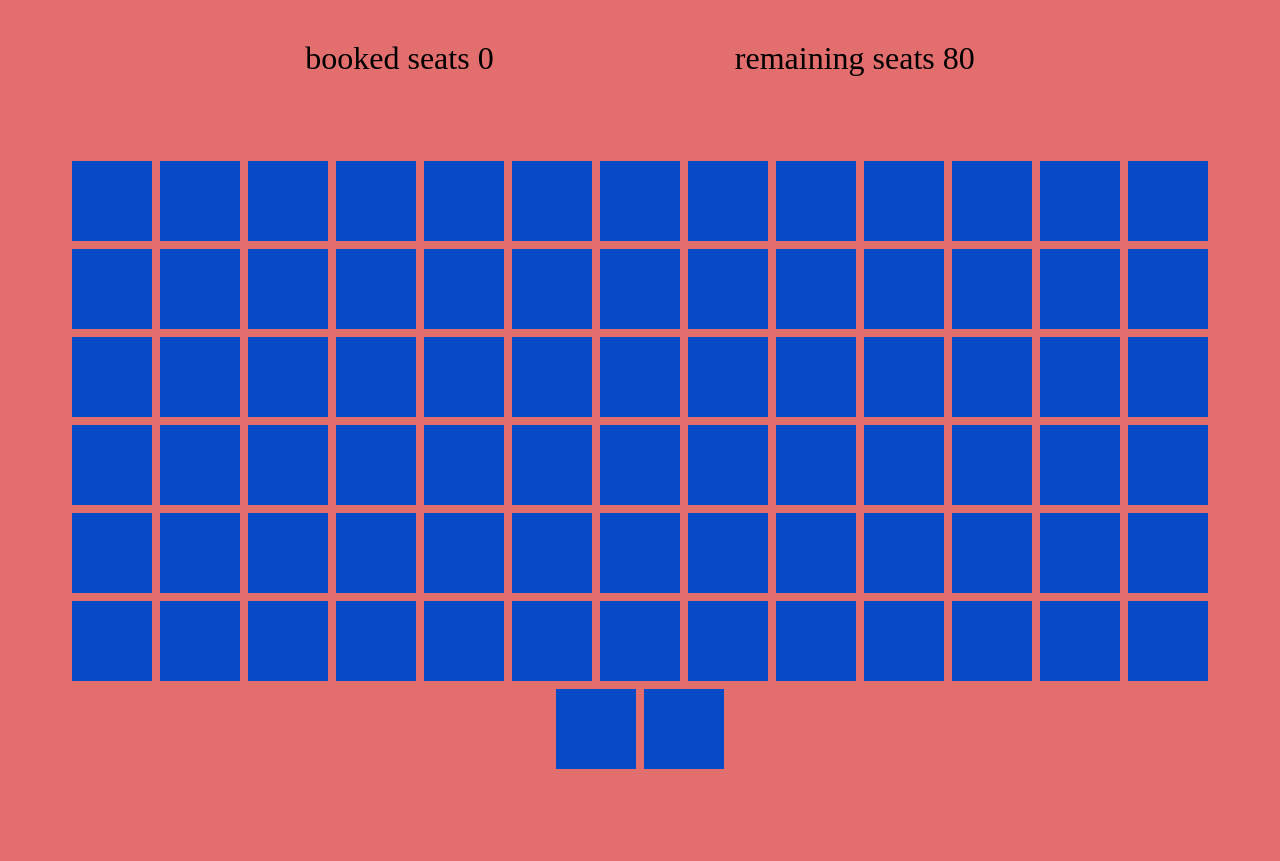
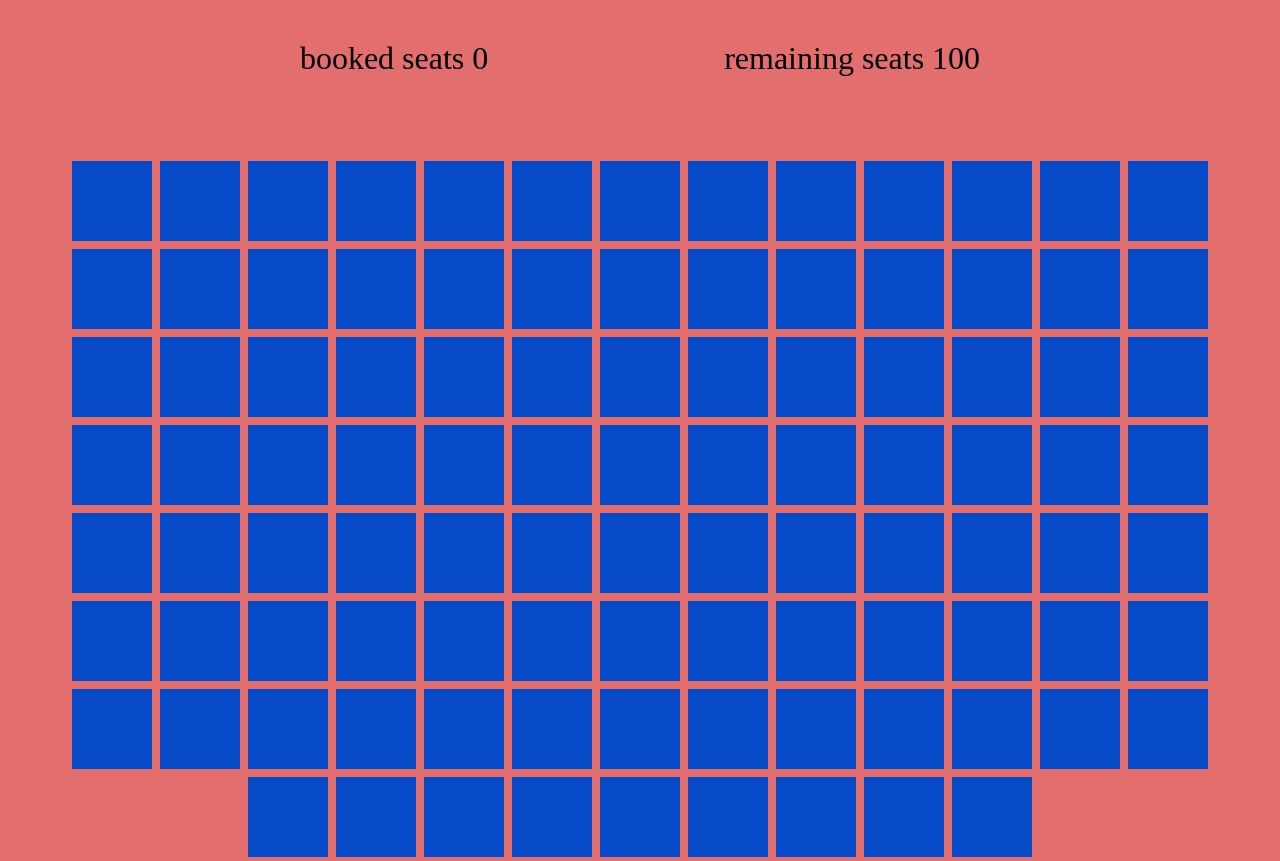
Before and after one commit to techakhil-me/devsnest-THA, a website: page THA_9/index.html in a window 1280 px wide. Before the commit the page ends 800 px from the top, so only its background shows below. Drawn offline with Linux system fonts and the light colour scheme.

Commit message:
tha 9 edited

```diff
--- a/THA_9/index.html
+++ b/THA_9/index.html
@@ -12,7 +12,7 @@
 <div class="container">
   <div class="top">
     <div class="left">booked seats<span class="booked"> 0</span></div>
-    <div class="right">remaining seats<span class="remaining"> 80</span></div>
+    <div class="right">remaining seats<span class="remaining"> 0</span></div>
   </div>
   <div class="bottom">
 
--- a/THA_9/main.js
+++ b/THA_9/main.js
@@ -6,15 +6,16 @@ const booked = document.querySelector(".booked");
 const remaining = document.querySelector(".remaining");
 
 var bcount = 0;
-var rcount = 80;
+var rcount = 100; // here add the number of seats you want
 
 const number = rcount;
+
+remaining.innerHTML = ` ${rcount}`;
 
 // add seats element number of time
 for (let i = 0; i < number; i++) {
   container.appendChild(seat.cloneNode(true));
 }
-
 
 // click event listener
 document.addEventListener("click", (e) => {
@@ -32,7 +33,7 @@ document.addEventListener("click", (e) => {
       rcount++;
     }
 
-// update the count in the html
+    // update the count in the html
     booked.innerHTML = ` ${bcount}`;
     remaining.innerHTML = ` ${rcount}`;
   }
```
